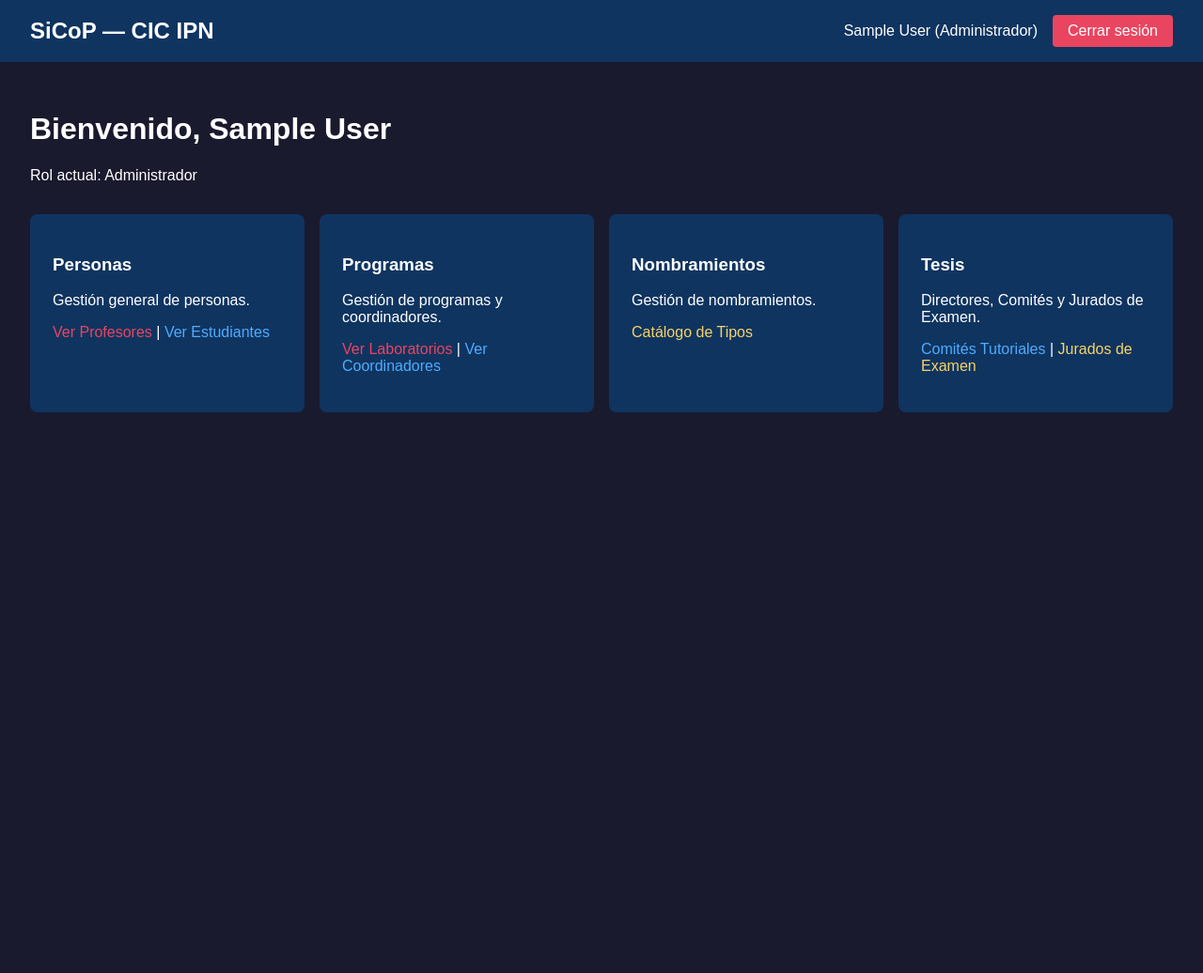
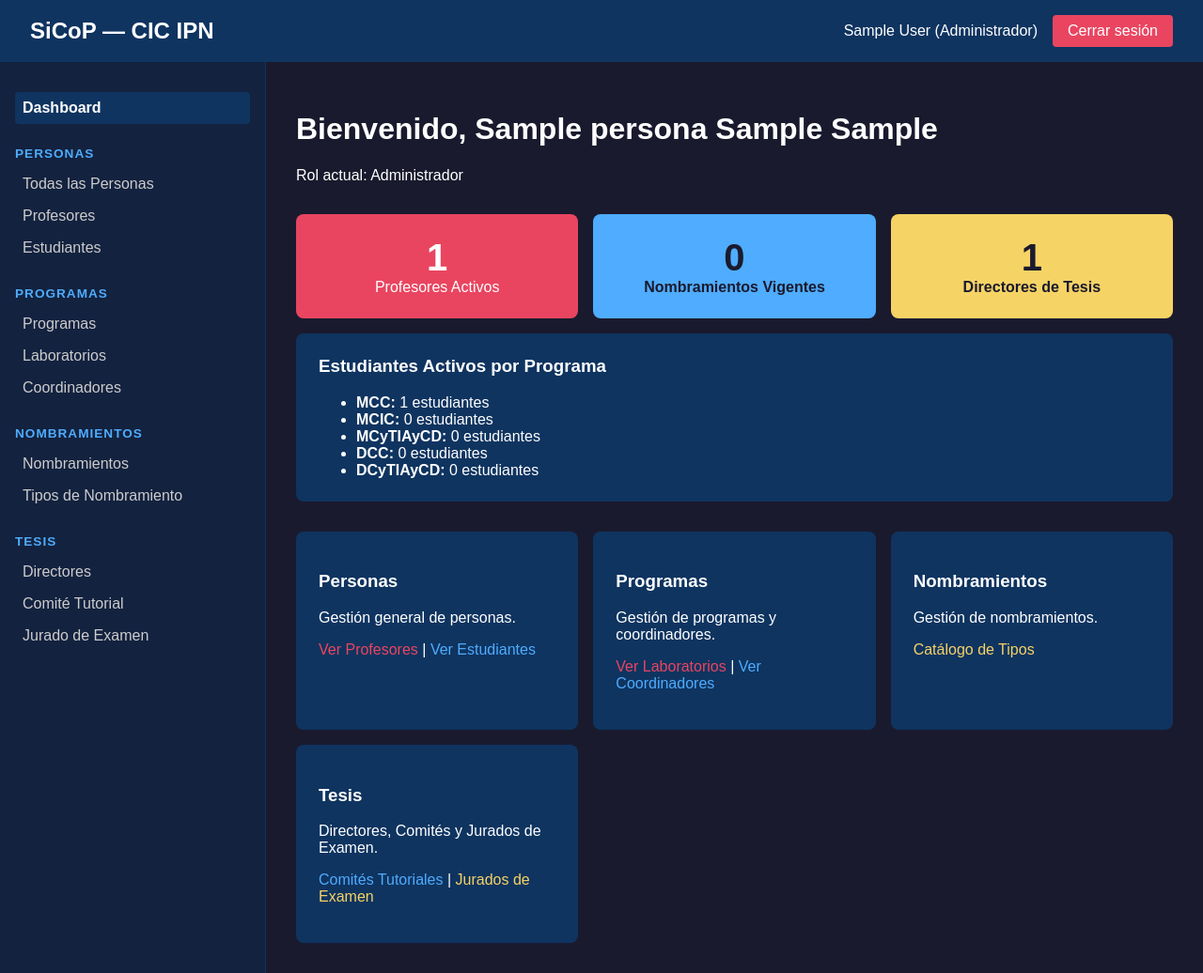
Before and after one commit to felixrsalinasm/SiCoP, a Django app: page /dashboard/ in a window 1280 px wide. Shown: the whole page at 94% size. Before the commit the page ends 439 px from the top, so only its background shows below. Run offline with Django 5.2, Linux system fonts and the light colour scheme; a user stored in the database is signed in; data comes from the database, SQL or seed files in the repository; tables that the repository leaves empty hold one stand-in row (values such as "Sample post").

Commit message:
feat(cuentas): add role-based dashboard with statistics and sidebar

```diff
--- a/apps/cuentas/views.py
+++ b/apps/cuentas/views.py
@@ -1,6 +1,13 @@
 from django.contrib.auth.views import LoginView, LogoutView
 from django.contrib.auth.mixins import LoginRequiredMixin
 from django.views.generic import TemplateView
+from django.contrib import messages
+from django.utils import timezone
+from django.db.models import Count, Q
+from apps.personas.models import Profesor
+from apps.programas.models import Programa
+from apps.nombramientos.models import Nombramiento
+from apps.tesis.models import DirectorTesis
 
 class VistaLogin(LoginView):
     template_name = 'cuentas/login.html'
@@ -9,6 +16,12 @@ class VistaLogin(LoginView):
         usuario = self.request.user
         if usuario.es_admin():
             return '/admin/'
+        if usuario.es_profesor():
+            if hasattr(usuario, 'persona') and hasattr(usuario.persona, 'profesor'):
+                return f'/personas/profesores/{usuario.persona.profesor.pk}/'
+            else:
+                messages.warning(self.request, 'No tienes un perfil de profesor asociado en el sistema.')
+                return '/dashboard/'
         return '/dashboard/'
 
 class VistaLogout(LogoutView):
@@ -17,3 +30,25 @@ class VistaLogout(LogoutView):
 class VistaDashboard(LoginRequiredMixin, TemplateView):
     template_name = 'cuentas/dashboard.html'
     login_url = '/cuentas/login/'
+
+    def get_context_data(self, **kwargs):
+        context = super().get_context_data(**kwargs)
+        usuario = self.request.user
+
+        # Bienvenida con nombre real
+        if hasattr(usuario, 'persona'):
+            context['nombre_mostrar'] = usuario.persona.nombre_completo
+        else:
+            context['nombre_mostrar'] = usuario.username
+
+        # Estadísticas
+        context['total_profesores_activos'] = Profesor.objects.filter(activo=True).count()
+
+        context['programas_estudiantes'] = Programa.objects.annotate(
+            estudiantes_activos=Count('estudiantes', filter=Q(estudiantes__estado='ACTIVO'))
+        ).filter(activo=True)
+
+        context['total_nombramientos_vigentes'] = Nombramiento.objects.filter(fecha_vencimiento__gte=timezone.now().date()).count()
+        context['total_directores_activos'] = DirectorTesis.objects.filter(activo=True).count()
+
+        return context
--- a/config/urls.py
+++ b/config/urls.py
@@ -2,8 +2,10 @@ from django.contrib import admin
 from django.urls import path, include
 from django.conf import settings
 from django.conf.urls.static import static
+from django.views.generic import RedirectView
 
 urlpatterns = [
+    path('', RedirectView.as_view(url='/dashboard/', permanent=False), name='root'),
     path('admin/', admin.site.urls),
     path('', include('apps.cuentas.urls')),
     path('personas/', include('apps.personas.urls')),
--- a/templates/base/base.html
+++ b/templates/base/base.html
@@ -10,6 +10,9 @@
             font-family: sans-serif;
             background-color: #1a1a2e;
             color: #ffffff;
+            display: flex;
+            min-height: 100vh;
+            flex-direction: column;
         }
         .navbar {
             background-color: #0f3460;
@@ -17,6 +20,7 @@
             display: flex;
             justify-content: space-between;
             align-items: center;
+            z-index: 10;
         }
         .navbar-brand {
             font-size: 1.5rem;
@@ -42,8 +46,40 @@
         .btn:hover {
             opacity: 0.9;
         }
+        .layout-wrapper {
+            display: flex;
+            flex: 1;
+        }
+        .sidebar {
+            width: 250px;
+            background-color: #13223f;
+            padding: 2rem 1rem;
+            border-right: 1px solid #0f3460;
+        }
+        .sidebar h4 {
+            color: #4facfe;
+            margin-bottom: 0.5rem;
+            margin-top: 1.5rem;
+            text-transform: uppercase;
+            font-size: 0.85rem;
+            letter-spacing: 1px;
+        }
+        .sidebar a {
+            display: block;
+            color: #cccccc;
+            text-decoration: none;
+            padding: 0.5rem;
+            border-radius: 4px;
+            transition: background 0.2s;
+        }
+        .sidebar a:hover {
+            background-color: #0f3460;
+            color: #ffffff;
+        }
         .container {
+            flex: 1;
             padding: 2rem;
+            overflow-y: auto;
         }
     </style>
 </head>
@@ -53,15 +89,59 @@
         <div class="navbar-user">
             {% if user.is_authenticated %}
                 <span>{{ user.get_full_name|default:user.username }} ({{ user.get_rol_display }})</span>
-                <form method="post" action="/cuentas/logout/" style="margin: 0;">
+                <form method="post" action="{% url 'cuentas:logout' %}" style="margin: 0;">
                     {% csrf_token %}
                     <button type="submit" class="btn">Cerrar sesión</button>
                 </form>
             {% endif %}
         </div>
     </nav>
-    <main class="container">
-        {% block contenido %}{% endblock %}
-    </main>
+    <div class="layout-wrapper">
+        {% if user.is_authenticated %}
+        <aside class="sidebar">
+            <a href="{% url 'cuentas:dashboard' %}" style="font-weight: bold; color: #fff; background-color: #0f3460;">Dashboard</a>
+
+            {% if user.es_admin or user.es_coordinador %}
+                <h4>Personas</h4>
+                <a href="{% url 'personas:lista_personas' %}">Todas las Personas</a>
+                <a href="{% url 'personas:lista_profesores' %}">Profesores</a>
+                <a href="{% url 'personas:lista_estudiantes' %}">Estudiantes</a>
+
+                <h4>Programas</h4>
+                <a href="{% url 'programas:lista_programas' %}">Programas</a>
+                <a href="{% url 'programas:lista_laboratorios' %}">Laboratorios</a>
+                <a href="{% url 'programas:lista_coordinadores' %}">Coordinadores</a>
+
+                <h4>Nombramientos</h4>
+                <a href="{% url 'nombramientos:lista_nombramientos' %}">Nombramientos</a>
+                <a href="{% url 'nombramientos:lista_tipos' %}">Tipos de Nombramiento</a>
+
+                <h4>Tesis</h4>
+                <a href="{% url 'tesis:lista_directores' %}">Directores</a>
+                <a href="{% url 'tesis:lista_comite' %}">Comité Tutorial</a>
+                <a href="{% url 'tesis:lista_jurado' %}">Jurado de Examen</a>
+
+            {% elif user.es_secretaria %}
+                <h4>Personas</h4>
+                <a href="{% url 'personas:lista_personas' %}">Todas las Personas</a>
+                <a href="{% url 'personas:lista_profesores' %}">Profesores</a>
+                <a href="{% url 'personas:lista_estudiantes' %}">Estudiantes</a>
+
+                <h4>Nombramientos</h4>
+                <a href="{% url 'nombramientos:lista_nombramientos' %}">Nombramientos</a>
+
+            {% elif user.es_profesor %}
+                <h4>Personal</h4>
+                {% if user.persona and user.persona.profesor %}
+                <a href="{% url 'personas:detalle_profesor' user.persona.profesor.pk %}">Mi Perfil</a>
+                {% endif %}
+            {% endif %}
+        </aside>
+        {% endif %}
+
+        <main class="container">
+            {% block contenido %}{% endblock %}
+        </main>
+    </div>
 </body>
 </html>
--- a/templates/cuentas/dashboard.html
+++ b/templates/cuentas/dashboard.html
@@ -1,8 +1,37 @@
 {% extends 'base/base.html' %}
 
 {% block contenido %}
-<h1>Bienvenido, {{ user.get_full_name|default:user.username }}</h1>
+<h1>Bienvenido, {{ nombre_mostrar }}</h1>
 <p>Rol actual: {{ user.get_rol_display }}</p>
+
+<!-- Estadísticas Generales -->
+<div style="display: grid; grid-template-columns: repeat(auto-fit, minmax(200px, 1fr)); gap: 1rem; margin-top: 2rem;">
+    <div style="background-color: #e94560; padding: 1.5rem; border-radius: 8px; text-align: center;">
+        <h2 style="margin: 0; font-size: 2.5rem;">{{ total_profesores_activos }}</h2>
+        <p style="margin: 0;">Profesores Activos</p>
+    </div>
+
+    <div style="background-color: #4facfe; color: #1a1a2e; padding: 1.5rem; border-radius: 8px; text-align: center;">
+        <h2 style="margin: 0; font-size: 2.5rem;">{{ total_nombramientos_vigentes }}</h2>
+        <p style="margin: 0; font-weight: bold;">Nombramientos Vigentes</p>
+    </div>
+
+    <div style="background-color: #f6d365; color: #1a1a2e; padding: 1.5rem; border-radius: 8px; text-align: center;">
+        <h2 style="margin: 0; font-size: 2.5rem;">{{ total_directores_activos }}</h2>
+        <p style="margin: 0; font-weight: bold;">Directores de Tesis</p>
+    </div>
+</div>
+
+<div style="background-color: #0f3460; padding: 1.5rem; border-radius: 8px; margin-top: 1rem;">
+    <h3 style="margin-top: 0;">Estudiantes Activos por Programa</h3>
+    <ul style="margin-bottom: 0;">
+        {% for prog in programas_estudiantes %}
+        <li><strong>{{ prog.siglas }}:</strong> {{ prog.estudiantes_activos }} estudiantes</li>
+        {% empty %}
+        <li>No hay alumnos activos actualmente.</li>
+        {% endfor %}
+    </ul>
+</div>
 
 <div style="display: grid; grid-template-columns: repeat(auto-fit, minmax(250px, 1fr)); gap: 1rem; margin-top: 2rem;">
     {% if user.es_admin or user.es_coordinador or user.es_secretaria %}
```
Also changed, not shown: templates/403.html (added, +10 -0 lines), templates/404.html (added, +10 -0 lines).
